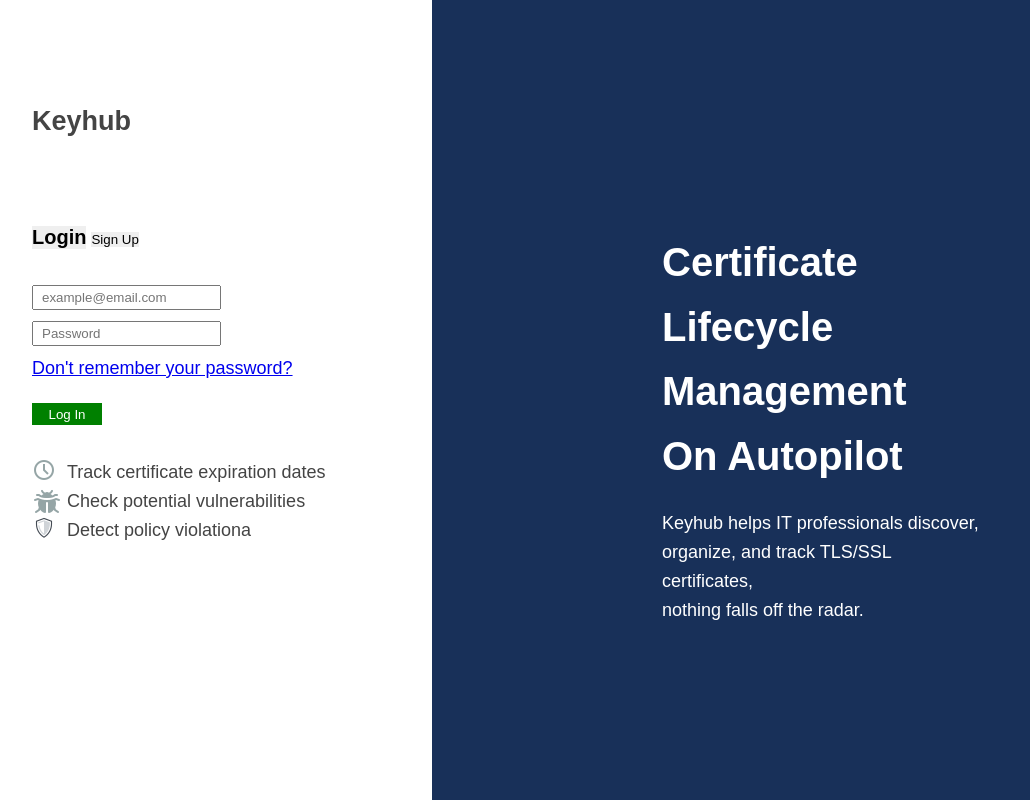
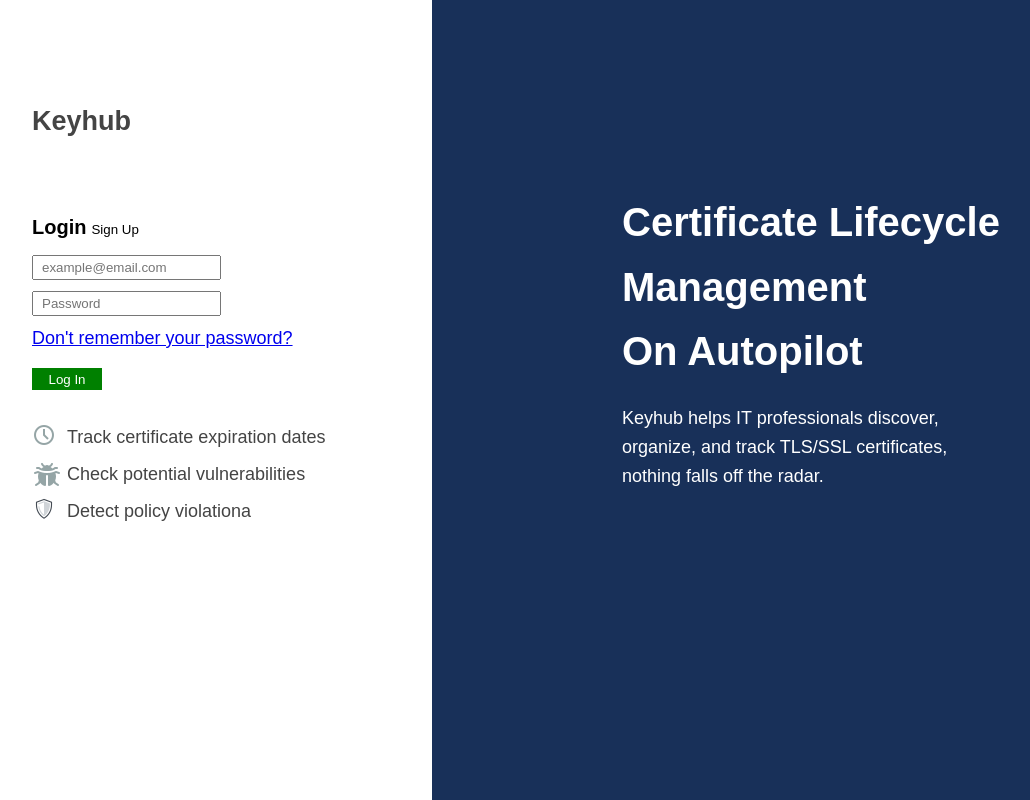
Before and after one commit to shontrellmajors/project-login, a plain HTML site: page index.html in a window 1280 px wide. Shown: the whole page, without its empty margins (68-1098 px from the left). Drawn offline with Linux system fonts and the light colour scheme.

Commit message:
updated css
updated css

```diff
--- a/index.html
+++ b/index.html
@@ -15,7 +15,7 @@
           <section class="login-form">
             <form>
               <button class="btn-active">Login</button>
-              <button class="btn in-active">Sign Up</button>
+              <button class="btn-in-active">Sign Up</button>
               <fieldset>
                 <br><input type="text" placeholder="example@email.com">
                 <br><input type="password" placeholder="Password">
--- a/styles.css
+++ b/styles.css
@@ -23,7 +23,7 @@ body {
 fieldset,
 button {
   border: 0;
-  font-size: ;
+  margin-top: -20px;
 }
 
 /* layout of login section provided */
@@ -35,20 +35,26 @@ button {
 }
 
 header h1 {
-    padding-bottom: 80px;
+    padding-bottom: 70px;
 }
 
 .btn-active {
     font-size: 20px;
     font-weight: bold;
+    background: none;
 }
+
+.btn-in-active {
+    background: none;
+}
+
+
 
 
 input {
     height: 25px;
     margin-bottom: 8px;
     padding-left: 8px;
-
 }
 
 .btn-primary {
@@ -56,7 +62,7 @@ input {
     color: white;
     height: 22px;
     width: 70px;
-    margin-top: 20px;
+    margin-top: 15px;
 }
 
 ul {
@@ -66,6 +72,7 @@ ul {
 ul li {
     list-style: none;
     margin-left: 35px;
+    margin-bottom: 8px;
 }
 
 
@@ -75,7 +82,7 @@ ul li {
   height: 100%;
   background: rgb(24, 48, 89);
   color: white;
-  padding: 230px;
+  padding: 190px;
 }
 
 img {
```
